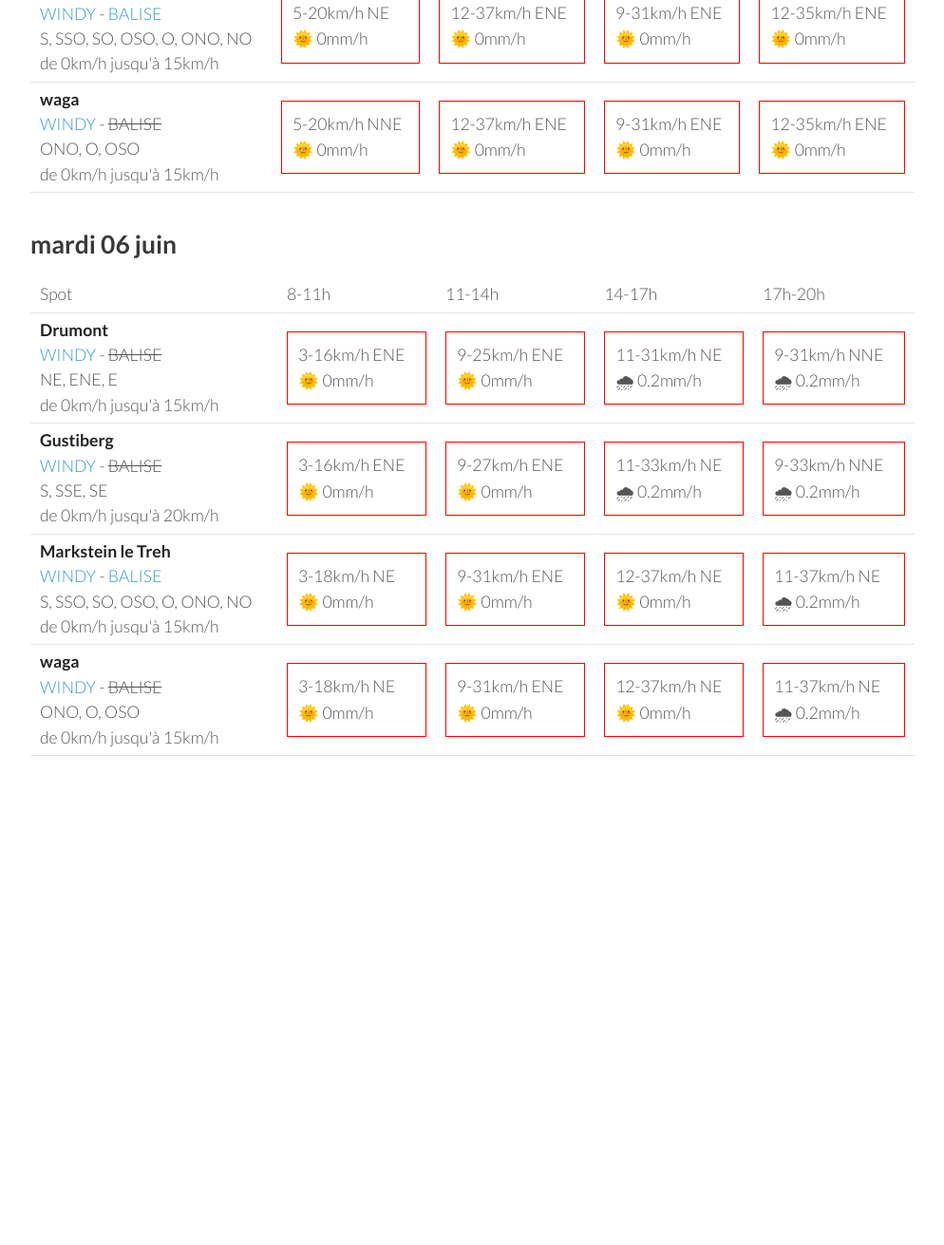
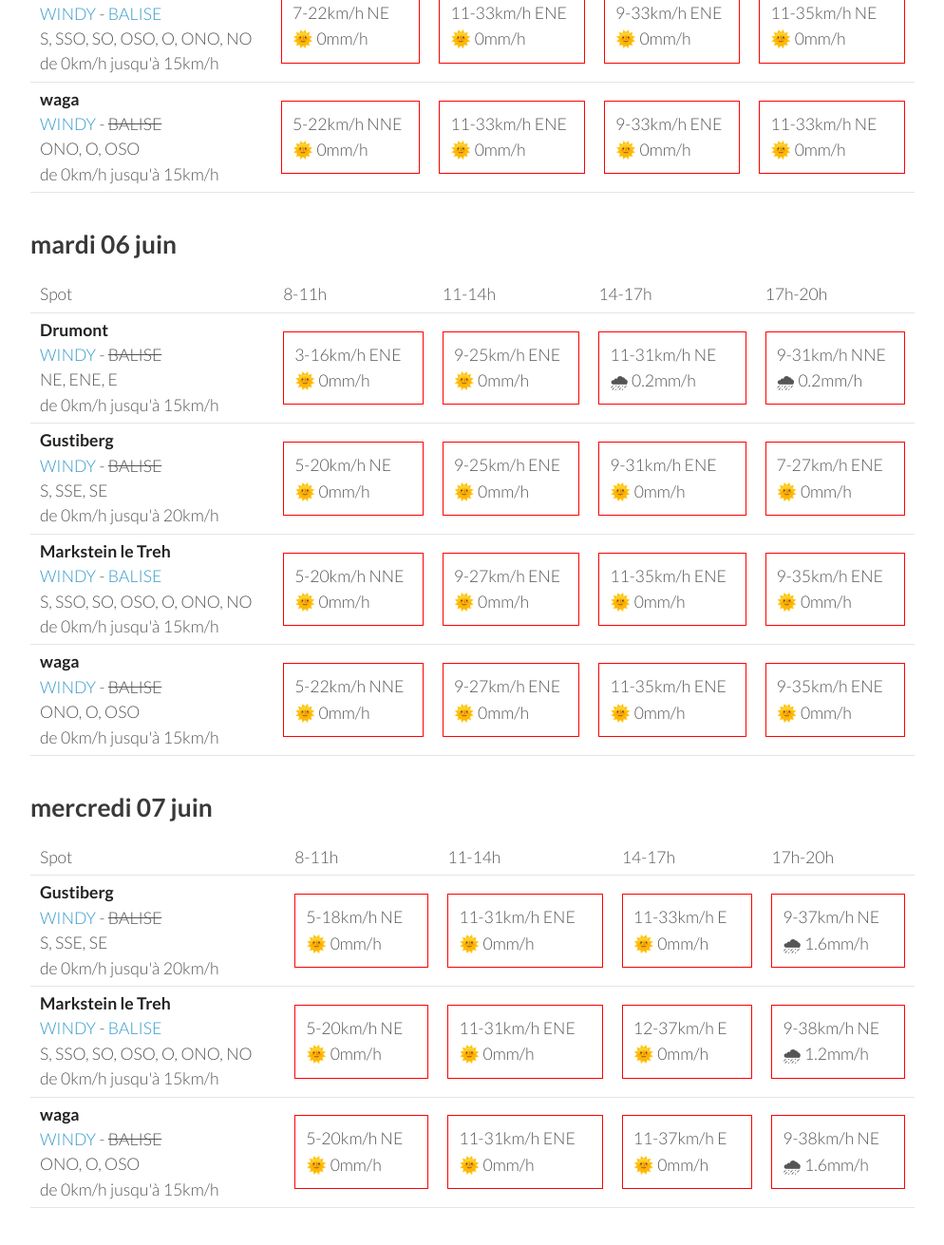
Before and after one commit to parapente-dans-le-nord/parapente-dans-le-nord.github.io, a Jekyll site: the page built from vosges.markdown, in a window 1280 px wide and 1400 px high, scrolled down 2408 px. Shown: the top 1311 px of the window at 95% size, without its empty margins (26-1020 px from the left). Built offline with Jekyll 4.4.1, drawn with Linux system fonts in a browser that asks for light colours; before the commit the page ends 3332 px from its top, so only the background shows below that; some of the changed text lies outside the part shown.

Commit message:
update index.markdown

```diff
--- a/vosges.markdown
+++ b/vosges.markdown
@@ -35,7 +35,7 @@ page mise à jour le vendredi 02 juin 06:16
         <td><strong>Markstein le Treh</strong><br><a href="https://windy.com/47.926/7.012?47.505,7.012,8,m:eY1agmQ">WINDY</a> - <span class=""><a href="http://www.balisemeteo.com/balise.php?idBalise=136">BALISE</a> </span><br> <span class="vent-favorable">S, SSO, SO, OSO, O, ONO, NO</span><br><span class="force-vent">de 0km/h jusqu'à 15km/h</span> </td>
 
             <td><div class="not-flyable"><p>5-14km/h NE</p><p>🌞 0mm/h</p></div></td>
-            <td><div class="flyable"><p>3-11km/h OSO</p><p>🌞 0mm/h</p></div></td>
+            <td><div class="flyable"><p>3-12km/h OSO</p><p>🌞 0mm/h</p></div></td>
             <td><div class="not-flyable"><p>9-25km/h ENE</p><p>🌞 0mm/h</p></div></td>
             <td><div class="not-flyable"><p>11-27km/h ENE</p><p>🌞 0mm/h</p></div></td>
 
@@ -111,8 +111,8 @@ page mise à jour le vendredi 02 juin 06:16
         <td><strong>Markstein le Treh</strong><br><a href="https://windy.com/47.926/7.012?47.505,7.012,8,m:eY1agmQ">WINDY</a> - <span class=""><a href="http://www.balisemeteo.com/balise.php?idBalise=136">BALISE</a> </span><br> <span class="vent-favorable">S, SSO, SO, OSO, O, ONO, NO</span><br><span class="force-vent">de 0km/h jusqu'à 15km/h</span> </td>
 
             <td><div class="not-flyable"><p>7-22km/h ENE</p><p>🌞 0mm/h</p></div></td>
-            <td><div class="not-flyable"><p>1-9km/h E</p><p>🌞 0mm/h</p></div></td>
-            <td><div class="not-flyable"><p>5-22km/h N</p><p>🌞 0mm/h</p></div></td>
+            <td><div class="not-flyable"><p>1-9km/h ESE</p><p>🌞 0mm/h</p></div></td>
+            <td><div class="not-flyable"><p>5-22km/h NNO</p><p>🌞 0mm/h</p></div></td>
             <td><div class="not-flyable"><p>9-24km/h E</p><p>🌞 0mm/h</p></div></td>
 
 
@@ -144,32 +144,32 @@ page mise à jour le vendredi 02 juin 06:16
 
     </tr>
 <tr>
-        <td><strong>Gustiberg</strong><br><a href="https://windy.com/47.894/6.934?47.891,6.934,15,m:eYYagmI">WINDY</a> - <span class="no-balise"> BALISE </span><br> <span class="vent-favorable">S, SSE, SE</span><br><span class="force-vent">de 0km/h jusqu'à 20km/h</span> </td>
-
-            <td><div class="not-flyable"><p>3-11km/h ENE</p><p>🌞 0mm/h</p></div></td>
-            <td><div class="not-flyable"><p>5-20km/h ESE</p><p>🌧 0.3mm/h</p></div></td>
-            <td><div class="not-flyable"><p>5-22km/h E</p><p>🌧 0.3mm/h</p></div></td>
-            <td><div class="not-flyable"><p>9-27km/h ENE</p><p>🌞 0mm/h</p></div></td>
-
-
-    </tr>
-<tr>
         <td><strong>Markstein le Treh</strong><br><a href="https://windy.com/47.926/7.012?47.505,7.012,8,m:eY1agmQ">WINDY</a> - <span class=""><a href="http://www.balisemeteo.com/balise.php?idBalise=136">BALISE</a> </span><br> <span class="vent-favorable">S, SSO, SO, OSO, O, ONO, NO</span><br><span class="force-vent">de 0km/h jusqu'à 15km/h</span> </td>
 
-            <td><div class="not-flyable"><p>3-12km/h ENE</p><p>🌞 0mm/h</p></div></td>
-            <td><div class="not-flyable"><p>5-22km/h ESE</p><p>🌞 0mm/h</p></div></td>
-            <td><div class="not-flyable"><p>7-24km/h E</p><p>🌧 0.3mm/h</p></div></td>
-            <td><div class="not-flyable"><p>11-29km/h ENE</p><p>🌞 0mm/h</p></div></td>
+            <td><div class="not-flyable"><p>3-11km/h E</p><p>🌞 0mm/h</p></div></td>
+            <td><div class="not-flyable"><p>5-20km/h ESE</p><p>🌞 0mm/h</p></div></td>
+            <td><div class="not-flyable"><p>9-27km/h E</p><p>🌞 0mm/h</p></div></td>
+            <td><div class="not-flyable"><p>11-33km/h ENE</p><p>🌞 0mm/h</p></div></td>
 
 
     </tr>
 <tr>
         <td><strong>waga</strong><br><a href="https://windy.com/47.903/6.996?47.900,6.983,15">WINDY</a> - <span class="no-balise"> BALISE </span><br> <span class="vent-favorable">ONO, O, OSO</span><br><span class="force-vent">de 0km/h jusqu'à 15km/h</span> </td>
 
-            <td><div class="not-flyable"><p>3-12km/h ENE</p><p>🌞 0mm/h</p></div></td>
-            <td><div class="not-flyable"><p>7-22km/h ESE</p><p>🌞 0mm/h</p></div></td>
-            <td><div class="not-flyable"><p>7-24km/h E</p><p>🌧 0.3mm/h</p></div></td>
-            <td><div class="not-flyable"><p>11-29km/h ENE</p><p>🌞 0mm/h</p></div></td>
+            <td><div class="not-flyable"><p>3-11km/h E</p><p>🌞 0mm/h</p></div></td>
+            <td><div class="not-flyable"><p>5-22km/h ESE</p><p>🌞 0mm/h</p></div></td>
+            <td><div class="not-flyable"><p>9-27km/h E</p><p>🌞 0mm/h</p></div></td>
+            <td><div class="not-flyable"><p>11-33km/h ENE</p><p>🌞 0mm/h</p></div></td>
+
+
+    </tr>
+<tr>
+        <td><strong>Gustiberg</strong><br><a href="https://windy.com/47.894/6.934?47.891,6.934,15,m:eYYagmI">WINDY</a> - <span class="no-balise"> BALISE </span><br> <span class="vent-favorable">S, SSE, SE</span><br><span class="force-vent">de 0km/h jusqu'à 20km/h</span> </td>
+
+            <td><div class="not-flyable"><p>5-12km/h E</p><p>🌞 0mm/h</p></div></td>
+            <td><div class="not-flyable"><p>5-22km/h ESE</p><p>🌧 0.2mm/h</p></div></td>
+            <td><div class="not-flyable"><p>7-24km/h E</p><p>🌧 0.2mm/h</p></div></td>
+            <td><div class="not-flyable"><p>11-31km/h ENE</p><p>🌞 0mm/h</p></div></td>
 
 
     </tr>
@@ -203,8 +203,8 @@ page mise à jour le vendredi 02 juin 06:16
         <td><strong>Gustiberg</strong><br><a href="https://windy.com/47.894/6.934?47.891,6.934,15,m:eYYagmI">WINDY</a> - <span class="no-balise"> BALISE </span><br> <span class="vent-favorable">S, SSE, SE</span><br><span class="force-vent">de 0km/h jusqu'à 20km/h</span> </td>
 
             <td><div class="not-flyable"><p>7-20km/h NE</p><p>🌞 0mm/h</p></div></td>
-            <td><div class="not-flyable"><p>12-35km/h ENE</p><p>🌞 0mm/h</p></div></td>
-            <td><div class="not-flyable"><p>9-29km/h ENE</p><p>🌞 0mm/h</p></div></td>
+            <td><div class="not-flyable"><p>11-31km/h ENE</p><p>🌞 0mm/h</p></div></td>
+            <td><div class="not-flyable"><p>9-31km/h ENE</p><p>🌞 0mm/h</p></div></td>
             <td><div class="not-flyable"><p>11-31km/h ENE</p><p>🌞 0mm/h</p></div></td>
 
 
@@ -212,20 +212,20 @@ page mise à jour le vendredi 02 juin 06:16
 <tr>
         <td><strong>Markstein le Treh</strong><br><a href="https://windy.com/47.926/7.012?47.505,7.012,8,m:eY1agmQ">WINDY</a> - <span class=""><a href="http://www.balisemeteo.com/balise.php?idBalise=136">BALISE</a> </span><br> <span class="vent-favorable">S, SSO, SO, OSO, O, ONO, NO</span><br><span class="force-vent">de 0km/h jusqu'à 15km/h</span> </td>
 
-            <td><div class="not-flyable"><p>5-20km/h NE</p><p>🌞 0mm/h</p></div></td>
-            <td><div class="not-flyable"><p>12-37km/h ENE</p><p>🌞 0mm/h</p></div></td>
-            <td><div class="not-flyable"><p>9-31km/h ENE</p><p>🌞 0mm/h</p></div></td>
-            <td><div class="not-flyable"><p>12-35km/h ENE</p><p>🌞 0mm/h</p></div></td>
+            <td><div class="not-flyable"><p>7-22km/h NE</p><p>🌞 0mm/h</p></div></td>
+            <td><div class="not-flyable"><p>11-33km/h ENE</p><p>🌞 0mm/h</p></div></td>
+            <td><div class="not-flyable"><p>9-33km/h ENE</p><p>🌞 0mm/h</p></div></td>
+            <td><div class="not-flyable"><p>11-35km/h NE</p><p>🌞 0mm/h</p></div></td>
 
 
     </tr>
 <tr>
         <td><strong>waga</strong><br><a href="https://windy.com/47.903/6.996?47.900,6.983,15">WINDY</a> - <span class="no-balise"> BALISE </span><br> <span class="vent-favorable">ONO, O, OSO</span><br><span class="force-vent">de 0km/h jusqu'à 15km/h</span> </td>
 
-            <td><div class="not-flyable"><p>5-20km/h NNE</p><p>🌞 0mm/h</p></div></td>
-            <td><div class="not-flyable"><p>12-37km/h ENE</p><p>🌞 0mm/h</p></div></td>
-            <td><div class="not-flyable"><p>9-31km/h ENE</p><p>🌞 0mm/h</p></div></td>
-            <td><div class="not-flyable"><p>12-35km/h ENE</p><p>🌞 0mm/h</p></div></td>
+            <td><div class="not-flyable"><p>5-22km/h NNE</p><p>🌞 0mm/h</p></div></td>
+            <td><div class="not-flyable"><p>11-33km/h ENE</p><p>🌞 0mm/h</p></div></td>
+            <td><div class="not-flyable"><p>9-33km/h ENE</p><p>🌞 0mm/h</p></div></td>
+            <td><div class="not-flyable"><p>11-33km/h NE</p><p>🌞 0mm/h</p></div></td>
 
 
     </tr>
@@ -258,30 +258,30 @@ page mise à jour le vendredi 02 juin 06:16
 <tr>
         <td><strong>Gustiberg</strong><br><a href="https://windy.com/47.894/6.934?47.891,6.934,15,m:eYYagmI">WINDY</a> - <span class="no-balise"> BALISE </span><br> <span class="vent-favorable">S, SSE, SE</span><br><span class="force-vent">de 0km/h jusqu'à 20km/h</span> </td>
 
-            <td><div class="not-flyable"><p>3-16km/h ENE</p><p>🌞 0mm/h</p></div></td>
-            <td><div class="not-flyable"><p>9-27km/h ENE</p><p>🌞 0mm/h</p></div></td>
-            <td><div class="not-flyable"><p>11-33km/h NE</p><p>🌧 0.2mm/h</p></div></td>
-            <td><div class="not-flyable"><p>9-33km/h NNE</p><p>🌧 0.2mm/h</p></div></td>
+            <td><div class="not-flyable"><p>5-20km/h NE</p><p>🌞 0mm/h</p></div></td>
+            <td><div class="not-flyable"><p>9-25km/h ENE</p><p>🌞 0mm/h</p></div></td>
+            <td><div class="not-flyable"><p>9-31km/h ENE</p><p>🌞 0mm/h</p></div></td>
+            <td><div class="not-flyable"><p>7-27km/h ENE</p><p>🌞 0mm/h</p></div></td>
 
 
     </tr>
 <tr>
         <td><strong>Markstein le Treh</strong><br><a href="https://windy.com/47.926/7.012?47.505,7.012,8,m:eY1agmQ">WINDY</a> - <span class=""><a href="http://www.balisemeteo.com/balise.php?idBalise=136">BALISE</a> </span><br> <span class="vent-favorable">S, SSO, SO, OSO, O, ONO, NO</span><br><span class="force-vent">de 0km/h jusqu'à 15km/h</span> </td>
 
-            <td><div class="not-flyable"><p>3-18km/h NE</p><p>🌞 0mm/h</p></div></td>
-            <td><div class="not-flyable"><p>9-31km/h ENE</p><p>🌞 0mm/h</p></div></td>
-            <td><div class="not-flyable"><p>12-37km/h NE</p><p>🌞 0mm/h</p></div></td>
-            <td><div class="not-flyable"><p>11-37km/h NE</p><p>🌧 0.2mm/h</p></div></td>
+            <td><div class="not-flyable"><p>5-20km/h NNE</p><p>🌞 0mm/h</p></div></td>
+            <td><div class="not-flyable"><p>9-27km/h ENE</p><p>🌞 0mm/h</p></div></td>
+            <td><div class="not-flyable"><p>11-35km/h ENE</p><p>🌞 0mm/h</p></div></td>
+            <td><div class="not-flyable"><p>9-35km/h ENE</p><p>🌞 0mm/h</p></div></td>
 
 
     </tr>
 <tr>
         <td><strong>waga</strong><br><a href="https://windy.com/47.903/6.996?47.900,6.983,15">WINDY</a> - <span class="no-balise"> BALISE </span><br> <span class="vent-favorable">ONO, O, OSO</span><br><span class="force-vent">de 0km/h jusqu'à 15km/h</span> </td>
 
-            <td><div class="not-flyable"><p>3-18km/h NE</p><p>🌞 0mm/h</p></div></td>
-            <td><div class="not-flyable"><p>9-31km/h ENE</p><p>🌞 0mm/h</p></div></td>
-            <td><div class="not-flyable"><p>12-37km/h NE</p><p>🌞 0mm/h</p></div></td>
-            <td><div class="not-flyable"><p>11-37km/h NE</p><p>🌧 0.2mm/h</p></div></td>
+            <td><div class="not-flyable"><p>5-22km/h NNE</p><p>🌞 0mm/h</p></div></td>
+            <td><div class="not-flyable"><p>9-27km/h ENE</p><p>🌞 0mm/h</p></div></td>
+            <td><div class="not-flyable"><p>11-35km/h ENE</p><p>🌞 0mm/h</p></div></td>
+            <td><div class="not-flyable"><p>9-35km/h ENE</p><p>🌞 0mm/h</p></div></td>
 
 
     </tr>
@@ -289,3 +289,49 @@ page mise à jour le vendredi 02 juin 06:16
 </tbody>
 </table>
 {:/}
+## mercredi 07 juin
+
+{::nomarkdown}
+<table>
+  <tbody>
+    <tr>
+      <td>Spot</td>
+      <td>8-11h</td>
+      <td>11-14h</td>
+      <td>14-17h</td>
+      <td>17h-20h</td>
+    </tr>
+<tr>
+        <td><strong>Gustiberg</strong><br><a href="https://windy.com/47.894/6.934?47.891,6.934,15,m:eYYagmI">WINDY</a> - <span class="no-balise"> BALISE </span><br> <span class="vent-favorable">S, SSE, SE</span><br><span class="force-vent">de 0km/h jusqu'à 20km/h</span> </td>
+
+            <td><div class="not-flyable"><p>5-18km/h NE</p><p>🌞 0mm/h</p></div></td>
+            <td><div class="not-flyable"><p>11-31km/h ENE</p><p>🌞 0mm/h</p></div></td>
+            <td><div class="not-flyable"><p>11-33km/h E</p><p>🌞 0mm/h</p></div></td>
+            <td><div class="not-flyable"><p>9-37km/h NE</p><p>🌧 1.6mm/h</p></div></td>
+
+
+    </tr>
+<tr>
+        <td><strong>Markstein le Treh</strong><br><a href="https://windy.com/47.926/7.012?47.505,7.012,8,m:eY1agmQ">WINDY</a> - <span class=""><a href="http://www.balisemeteo.com/balise.php?idBalise=136">BALISE</a> </span><br> <span class="vent-favorable">S, SSO, SO, OSO, O, ONO, NO</span><br><span class="force-vent">de 0km/h jusqu'à 15km/h</span> </td>
+
+            <td><div class="not-flyable"><p>5-20km/h NE</p><p>🌞 0mm/h</p></div></td>
+            <td><div class="not-flyable"><p>11-31km/h ENE</p><p>🌞 0mm/h</p></div></td>
+            <td><div class="not-flyable"><p>12-37km/h E</p><p>🌞 0mm/h</p></div></td>
+            <td><div class="not-flyable"><p>9-38km/h NE</p><p>🌧 1.2mm/h</p></div></td>
+
+
+    </tr>
+<tr>
+        <td><strong>waga</strong><br><a href="https://windy.com/47.903/6.996?47.900,6.983,15">WINDY</a> - <span class="no-balise"> BALISE </span><br> <span class="vent-favorable">ONO, O, OSO</span><br><span class="force-vent">de 0km/h jusqu'à 15km/h</span> </td>
+
+            <td><div class="not-flyable"><p>5-20km/h NE</p><p>🌞 0mm/h</p></div></td>
+            <td><div class="not-flyable"><p>11-31km/h ENE</p><p>🌞 0mm/h</p></div></td>
+            <td><div class="not-flyable"><p>11-37km/h E</p><p>🌞 0mm/h</p></div></td>
+            <td><div class="not-flyable"><p>9-38km/h NE</p><p>🌧 1.6mm/h</p></div></td>
+
+
+    </tr>
+
+</tbody>
+</table>
+{:/}
```
Also changed, not shown: other parts of vosges.markdown (+1 -1 lines).
